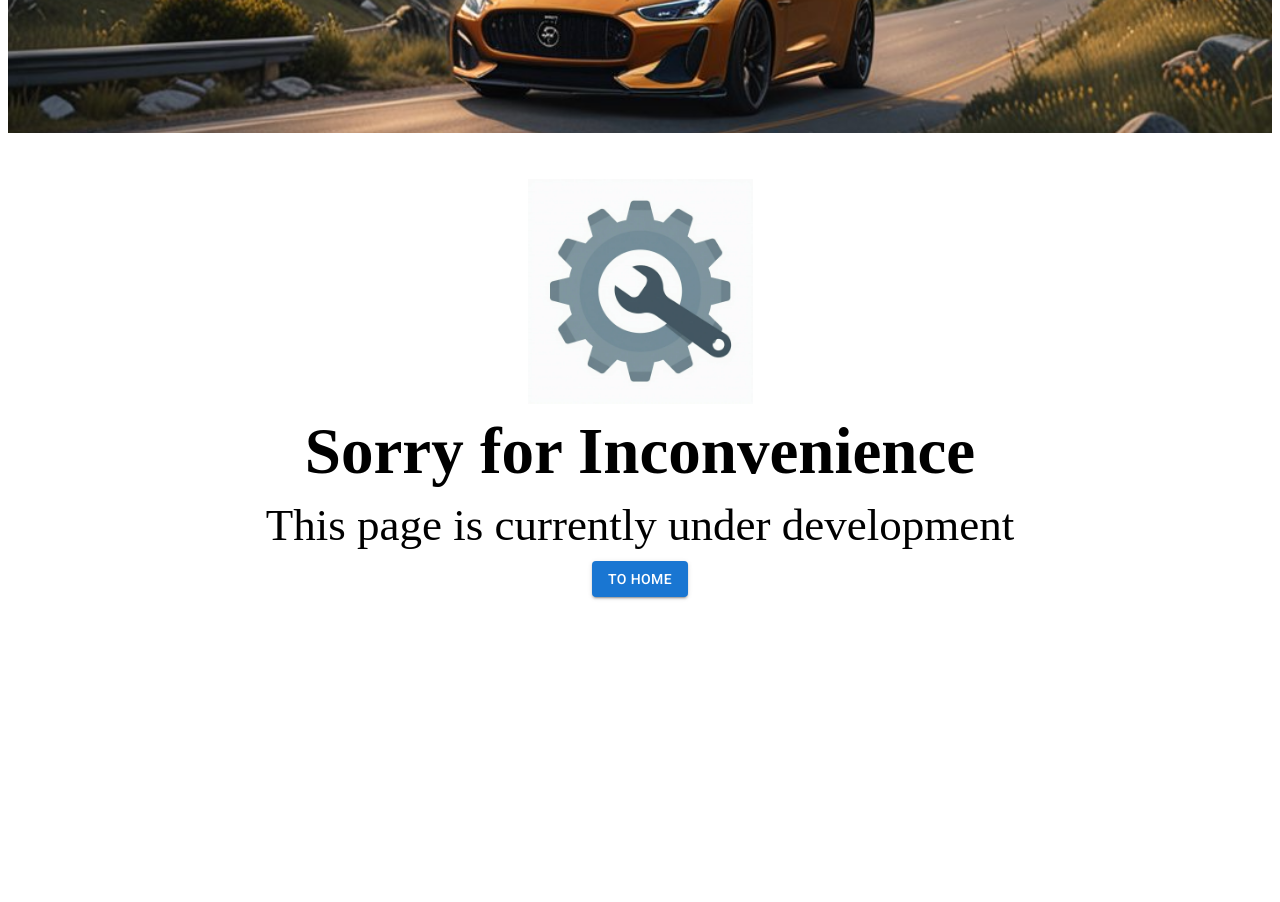
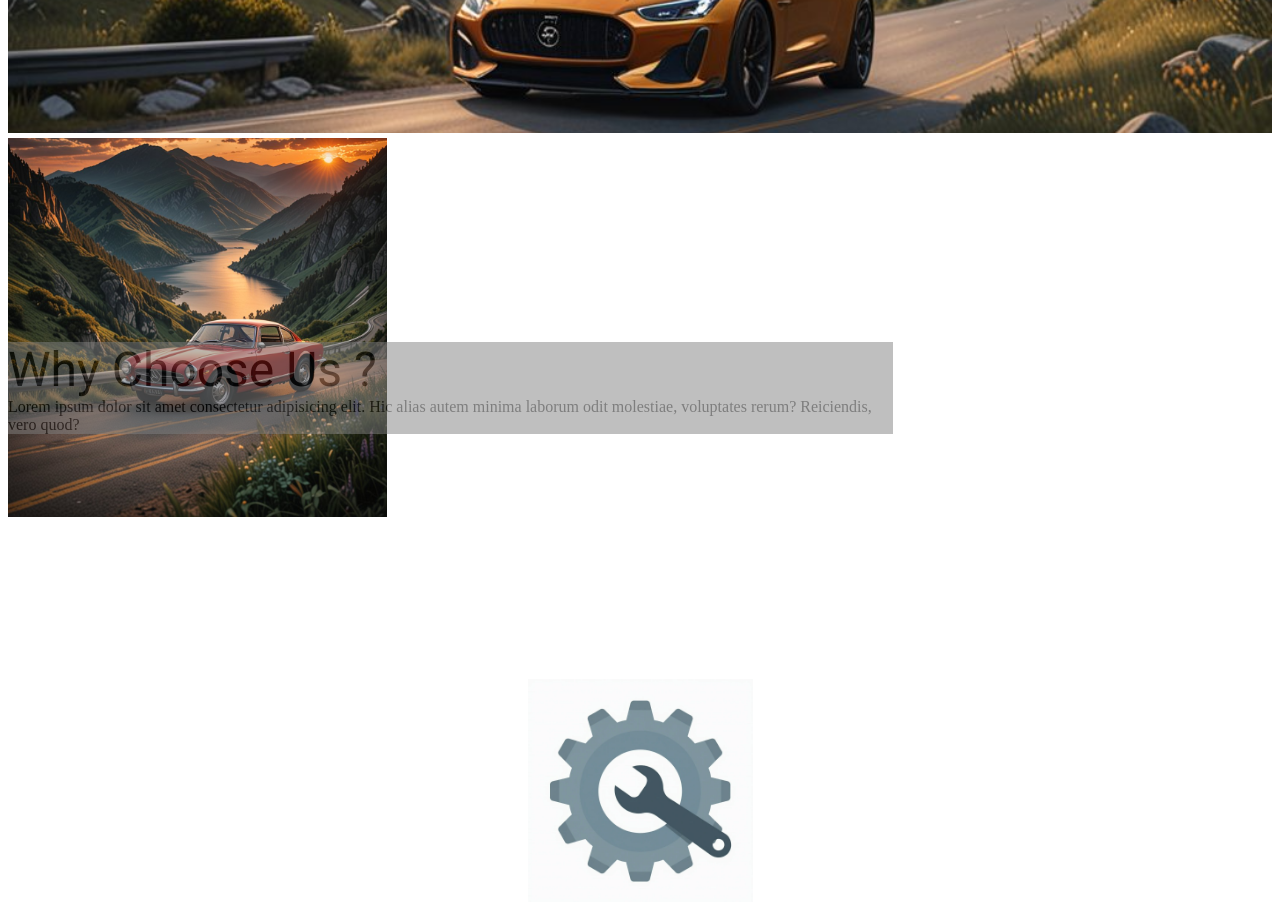
Before and after one commit to Neeltyper001/Book-My-Wheels, a React (Vite) app: page / in a window 1280 px wide. Shown: the part 500-1402 px from the top of the page. Before the commit the page ends 1146 px from the top, so only its background shows below. Built offline with nearby package versions, Linux system fonts and the light colour scheme; a web font is replaced by a local one.

Commit message:
temporary layouts feature section

```diff
--- /dev/null
+++ b/src/components/sections/feature/feature.jsx
@@ -0,0 +1,62 @@
+import { Box, Container, Typography } from "@mui/material";
+import React from "react";
+
+const Feature = () => {
+  return (
+    <section>
+      <Box
+        sx={{
+          display: "flex",
+          height: "500px",
+          width: "100%",
+          justifyContent: "space-between",
+          alignItems: "center",
+          position: "relative",
+        }}
+      >
+        <Box
+          sx={{
+            display: "flex",
+            flexDirection: "column",
+            width: "70%",
+            position: "absolute",
+            left: "0%",
+            opacity: "0.5",
+            zIndex: "2",
+            backgroundColor: "gray",
+          }}
+        >
+          <Typography
+            sx={{
+              typography: {
+                md: "h3",
+              },
+            }}
+          >
+            Why Choose Us ?
+          </Typography>
+          <Typography variant="p">
+            Lorem ipsum dolor sit amet consectetur adipisicing elit. Hic alias
+            autem minima laborum odit molestiae, voluptates rerum? Reiciendis,
+            vero quod?
+          </Typography>
+        </Box>
+
+        <Box sx={{ position: "relative", width: "30%", height: "500px" }}>
+          <Box
+            sx={{
+              position: "absolute",
+            }}
+          >
+            <img
+              src="/images/feature-1.png"
+              style={{ width: "100%", height: "100%", objectFit: "cover" }}
+            />
+          </Box>
+        </Box>
+      </Box>
+    </section>
+  );
+};
+
+export default Feature;
--- a/src/pages/landing/Landing.jsx
+++ b/src/pages/landing/Landing.jsx
@@ -1,10 +1,12 @@
 import Hero from '../../components/hero/Hero'
+import Feature from '../../components/sections/feature/feature'
 import UnderDev from '../../components/temp/UnderDev'
 
 const Landing = () => {
   return (
     <>
       <Hero />
+      <Feature />
       <UnderDev />
     </>
   )
```
Also changed, not shown: public/images/feature-1.png (added), public/images/feature-2.png (added).
